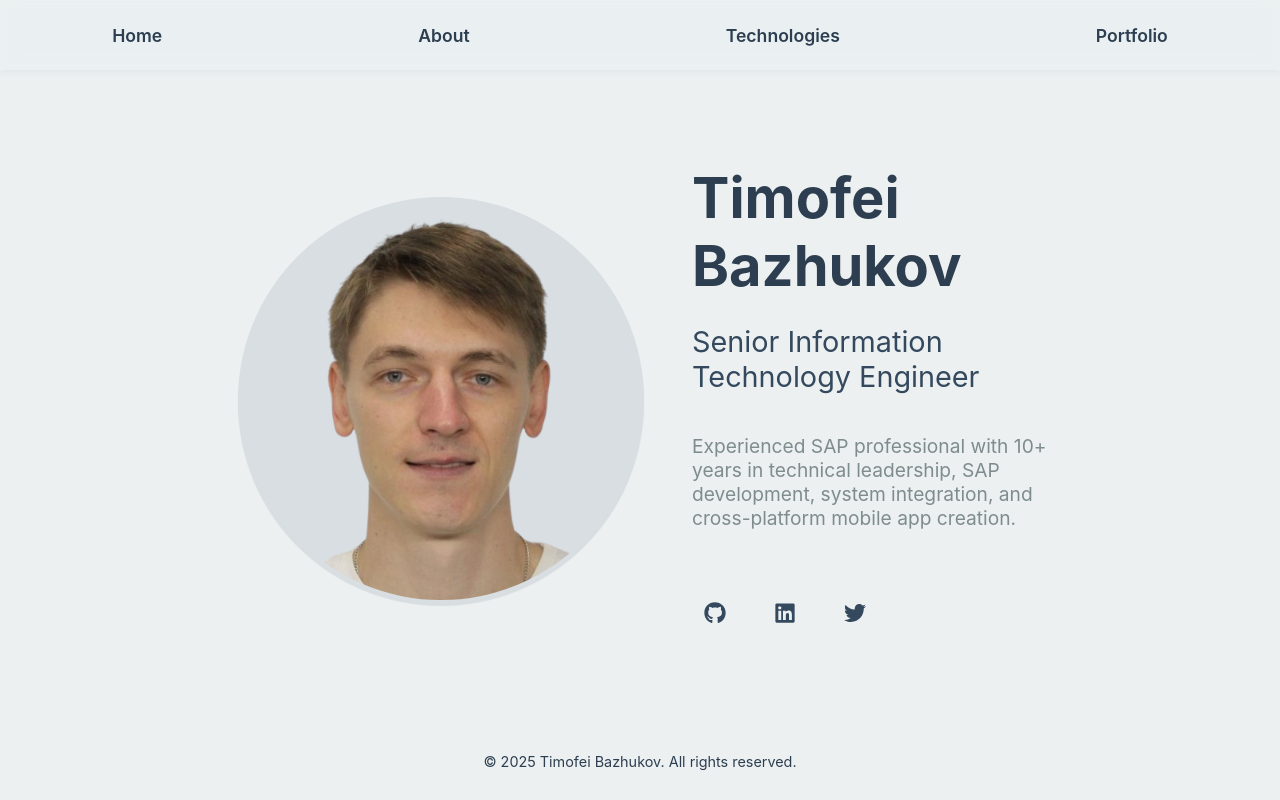
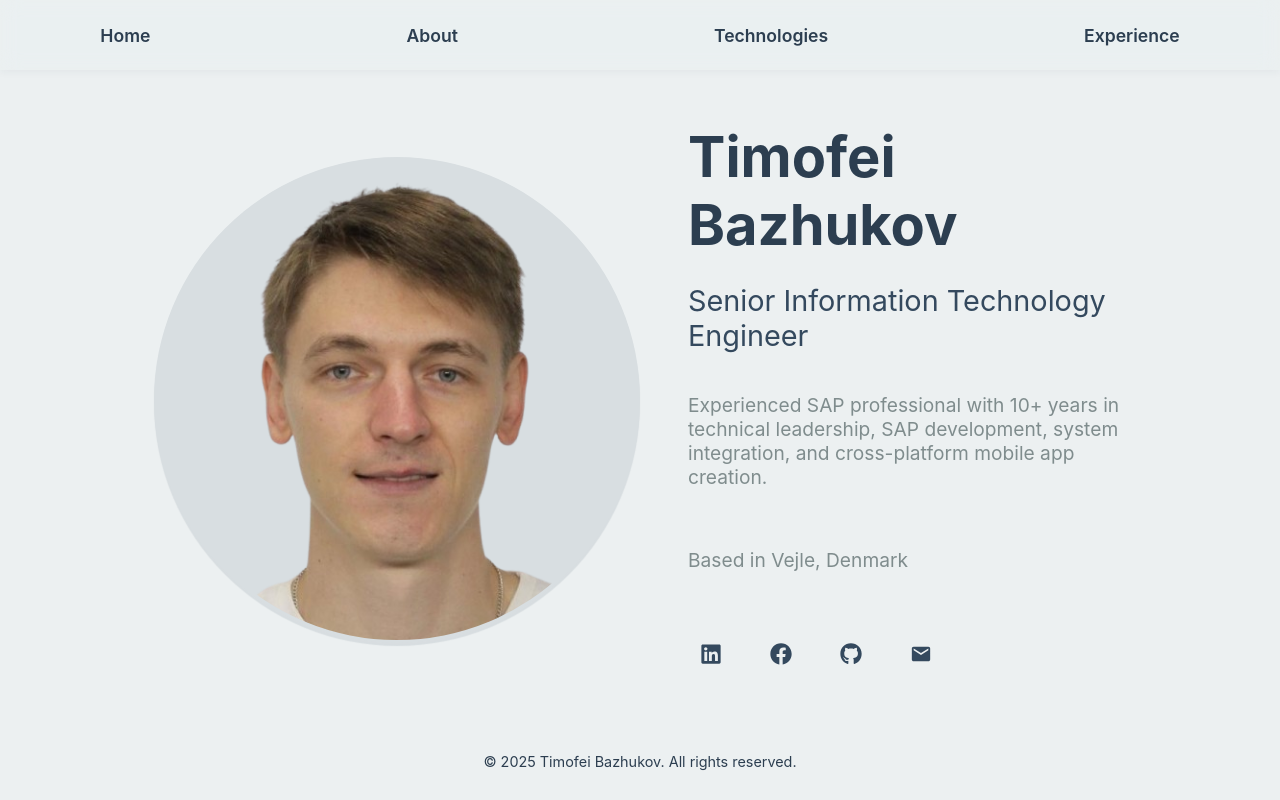
Before and after one commit to BazhukovTima/timofei-bazhukov-portfolio, a React (Create React App) app: page / in a window 1280 px wide. Built offline with nearby package versions, Linux system fonts and the light colour scheme.

Commit message:
final version react

```diff
--- a/src/components/MainContainer.jsx
+++ b/src/components/MainContainer.jsx
@@ -4,7 +4,7 @@ import { BrowserRouter as Router, Routes, Route } from "react-router-dom";
 import Navbar from "./react/Navbar";
 import Home from "./react/Home";
 import About from "./react/About";
-import Portfolio from "./react/Portfolio";
+import Experience from "./react/Experience";
 import Tech from "./react/Tech";
 
 const MainContainer = () => (
@@ -15,7 +15,7 @@ const MainContainer = () => (
         <Route path="/" element={<Home />} />
         <Route path="/about" element={<About />} />
         <Route path="/tech" element={<Tech />} />
-        <Route path="/portfolio" element={<Portfolio />} />
+        <Route path="/experience" element={<Experience />} />
       </Routes>
     </main>
   </Router>
--- a/src/components/react/About.jsx
+++ b/src/components/react/About.jsx
@@ -7,26 +7,26 @@ import info from "../../data/info.json";
 const About = () => (
   <section id="about" className="about-section">
     <div className="about-background" />
-    <h2 className="about-title">About me</h2>
+    <h2 className="about-title">{info.about.header}</h2>
 
-    <p className="about-intro">{info.about.expertise}</p>
+    <p className="about-intro">{info.about.expertise.description}</p>
 
     <div className="about-grid">
       <div className="about-block">
-        <h3>Professional Focus</h3>
-        <p>{info.about.currentFocus}</p>
+        <h3>{info.about.currentFocus.header}</h3>
+        <p>{info.about.currentFocus.description}</p>
       </div>
       <div className="about-block">
-        <h3>Technical Expertise</h3>
-        <p>{info.about.technicalStack}</p>
+        <h3>{info.about.technicalStack.header}</h3>
+        <p>{info.about.technicalStack.description}</p>
       </div>
       <div className="about-block">
-        <h3>Cross-Platform Experience</h3>
-        <p>{info.about.mobileDevelopment}</p>
+        <h3>{info.about.mobileDevelopment.header}</h3>
+        <p>{info.about.mobileDevelopment.description}</p>
       </div>
       <div className="about-block">
-        <h3>Soft Skills & Strategy</h3>
-        <p>{info.about.softSkills}</p>
+        <h3>{info.about.softSkills.header}</h3>
+        <p>{info.about.softSkills.description}</p>
       </div>
     </div>
     <Footer fixed={true} />
--- a/src/components/react/Avatar.css
+++ b/src/components/react/Avatar.css
@@ -10,8 +10,8 @@
 }
 
 .avatar {
-  width: 400px;
-  height: 400px;
+  width: 30em;
+  height: 30em;
   border-radius: 50%;
   display: block;
   object-fit: cover;
--- a/src/components/react/Portfolio.css
+++ b/src/components/react/Experience.css
@@ -5,7 +5,7 @@ html, body {
   overflow-x: hidden;
 }
 
-.portfolio-section {
+.experience-section {
   position: fixed;
   top: 0; left: 0; right: 0; bottom: 0;
   overflow-y: auto;
@@ -19,7 +19,7 @@ html, body {
   z-index: 0;
 }
 
-.portfolio-title {
+.experience-title {
   font-size: 2.8rem;
   font-weight: 700;
   margin-bottom: 2rem;
@@ -28,7 +28,7 @@ html, body {
   flex-shrink: 0;
 }
 
-.portfolio-intro {
+.experience-intro {
   font-size: 1.2rem;
   max-width: 800px;
   margin: 0 auto 3rem;
@@ -38,7 +38,7 @@ html, body {
   flex-shrink: 0;
 }
 
-.portfolio-grid {
+.experience-grid {
   display: grid;
   grid-template-columns: repeat(3, 1fr);
   gap: 2rem;
@@ -48,7 +48,7 @@ html, body {
   justify-items: stretch;
 }
 
-.portfolio-item {
+.experience-item {
   position: relative;
   background: var(--color-background-light);
   border-radius: 1rem;
--- a/src/components/react/Portfolio.jsx
+++ b/src/components/react/Experience.jsx
@@ -3,21 +3,21 @@ import TooltipIcon from "./TooltipIcon";
 import info from "../../data/info.json";
 
 import "./colors.css";
-import "./Portfolio.css";
+import "./Experience.css";
 
-const Portfolio = () => {
-  const projects = info.portfolio.projects;
+const Experience = () => {
+  const projects = info.experience.projects;
 
   return (
-    <div className="portfolio-page">
-      <section id="portfolio" className="portfolio-section">
-        <h2 className="portfolio-title">Portfolio</h2>
+    <div className="experience-page">
+      <section id="experience" className="experience-section">
+        <h2 className="experience-title">Experience</h2>
 
-        <p className="portfolio-intro">{info.portfolio.overview}</p>
+        <p className="experience-intro">{info.experience.overview}</p>
 
-        <div className="portfolio-grid">
+        <div className="experience-grid">
           {Object.entries(projects).map(([projectName, projectData]) => (
-            <div className="portfolio-item" key={projectName}>
+            <div className="experience-item" key={projectName}>
               <TooltipIcon description={projectData.details} />
 
               <div className="project-header">
@@ -35,4 +35,4 @@ const Portfolio = () => {
   );
 };
 
-export default Portfolio;
+export default Experience;
--- a/src/components/react/Home.css
+++ b/src/components/react/Home.css
@@ -24,7 +24,7 @@ body {
 }
 
 /* Внутренний контейнер для контента */
-.container {
+.container-home {
   width: 100%;
   max-width: 1100px;
   padding: 3rem 2rem;
--- a/src/components/react/Home.jsx
+++ b/src/components/react/Home.jsx
@@ -8,19 +8,20 @@ import './Avatar.css';
 import Footer from './Footer';
 
 const Home = () => {
-  const { name, role, description, social } = info;
+  const { name, role, description, location, social } = info;
 
   return (
     <section className="home-section">
-      <div className="container">
+      <div className="container-home">
+        <div class="avatar-container">
+          <img class="avatar" src={profile} alt="Avatar" />
+        </div>
         <div className="intro">
           <h1>{name}</h1>
           <div className="role">{role}</div>
           <p className="description">{description}</p>
+          <p className="description">{location}</p>
           <SocialLinks social={social} />
-        </div>
-        <div class="avatar-container">
-          <img class="avatar" src={profile} alt="Avatar" />
         </div>
       </div>
       <Footer fixed={true} />
--- a/src/components/react/Navbar.jsx
+++ b/src/components/react/Navbar.jsx
@@ -21,7 +21,7 @@ const Navbar = () => {
         <li><Link to="/">Home</Link></li>
         <li><Link to="/about">About</Link></li>
         <li><Link to="/tech">Technologies</Link></li>
-        <li><Link to="/portfolio">Portfolio</Link></li>
+        <li><Link to="/experience">Experience</Link></li>
       </ul>
     </nav>
   );
--- a/src/components/react/SocialLinks.jsx
+++ b/src/components/react/SocialLinks.jsx
@@ -1,11 +1,13 @@
 import React from 'react';
-import { FaGithub, FaLinkedin, FaTwitter } from 'react-icons/fa';
+import { FaFacebook, FaGithub, FaLinkedin } from 'react-icons/fa';
+import { MdEmail } from "react-icons/md";
 import './SocialLinks.css';
 
 const iconMap = {
+  linkedin: <FaLinkedin />,
+  facebook: <FaFacebook />,
   github: <FaGithub />,
-  linkedin: <FaLinkedin />,
-  twitter: <FaTwitter />
+  email: <MdEmail />
 };
 
 const SocialLinks = ({ social }) => {
--- a/src/data/info.json
+++ b/src/data/info.json
@@ -2,18 +2,23 @@
   "name": "Timofei Bazhukov",
   "role": "Senior Information Technology Engineer",
   "description": "Experienced SAP professional with 10+ years in technical leadership, SAP development, system integration, and cross-platform mobile app creation.",
+  "location": "Based in Vejle, Denmark",
   "social": [
     {
-      "platform": "GitHub",
-      "url": "https://github.com/yourusername"
+      "platform": "LinkedIn",
+      "url": "https://linkedin.com/in/bazhukov-timofei"
     },
     {
-      "platform": "LinkedIn",
-      "url": "https://linkedin.com/in/yourprofile"
+      "platform": "Facebook",
+      "url": "https://facebook.com/bazhukov.tima"
     },
     {
-      "platform": "Twitter",
-      "url": "https://twitter.com/yourhandle"
+      "platform": "GitHub",
+      "url": "https://github.com/BazhukovTima"
+    },
+    {
+      "platform": "Email",
+      "url": "mailto:bazhukov.tima@gmail.com"
     }
   ],
   "skills": {
@@ -44,13 +49,29 @@
     }
   ],
   "about": {
-    "expertise": "More than 10 years in SAP engineering roles, including senior and technical leadership positions. Deep expertise in SAP development, system integration, and fostering best coding practices within the SAP ecosystem.",
-    "technicalStack": "Advanced skills in SAP technologies: SAP Fiori, SAPUI5, ABAP (transactions, enhancements), OData/SOAP web services, SAP Business Technology Platform (BTP), and database management including HANA and MongoDB.",
-    "currentFocus": "Driving SAP governance, architecture, and cybersecurity initiatives, ensuring alignment with modern digital platform principles and enterprise standards.",
-    "mobileDevelopment": "Experienced in developing cross-platform mobile applications with React Native, Flutter, and Node.js, published on both App Store and Google Play.",
-    "softSkills": "Effective leader and collaborator, skilled in business analysis, project management, and technical architecture, with a strong background in Supply Chain and scalable solution design."
+    "header": "About",
+    "expertise": {
+      "header": "Expertise",
+      "description": "More than 10 years in SAP engineering roles, including senior and technical leadership positions. Deep expertise in SAP development, system integration, and fostering best coding practices within the SAP ecosystem."
+    },
+    "technicalStack": {
+      "header": "Technical Expertise",
+      "description": "Advanced skills in SAP technologies: SAP Fiori, SAPUI5, ABAP (transactions, enhancements), OData/SOAP web services, SAP Business Technology Platform (BTP), and database management including HANA and MongoDB."
+    },
+    "currentFocus": {
+      "header": "Professional Focus",
+      "description": "Driving SAP governance, architecture, and cybersecurity initiatives, ensuring alignment with modern digital platform principles and enterprise standards."
+    },
+    "mobileDevelopment": {
+      "header": "Cross-Platform Experience",
+      "description": "Experienced in developing cross-platform mobile applications with React Native, Flutter, and Node.js, published on both App Store and Google Play."
+    },
+    "softSkills": {
+      "header": "Soft Skills & Strategy",
+      "description": "Effective leader and collaborator, skilled in business analysis, project management, and technical architecture, with a strong background in Supply Chain and scalable solution design."
+    }
   },
-  "portfolio": {
+  "experience": {
     "overview": "A curated selection of key projects across SAP and non-SAP domains. Each showcases hands-on development, architectural insight, and business impact through practical engineering solutions.",
     "projects": {
       "SAP Governance and Enablement": {
```
Also changed, not shown: src/components/react/Button.jsx (deleted, +0 -9 lines).
